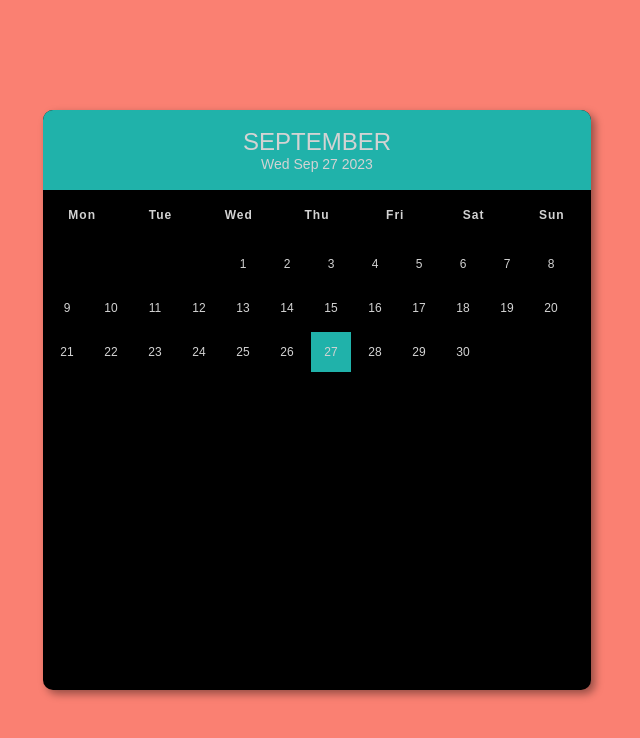
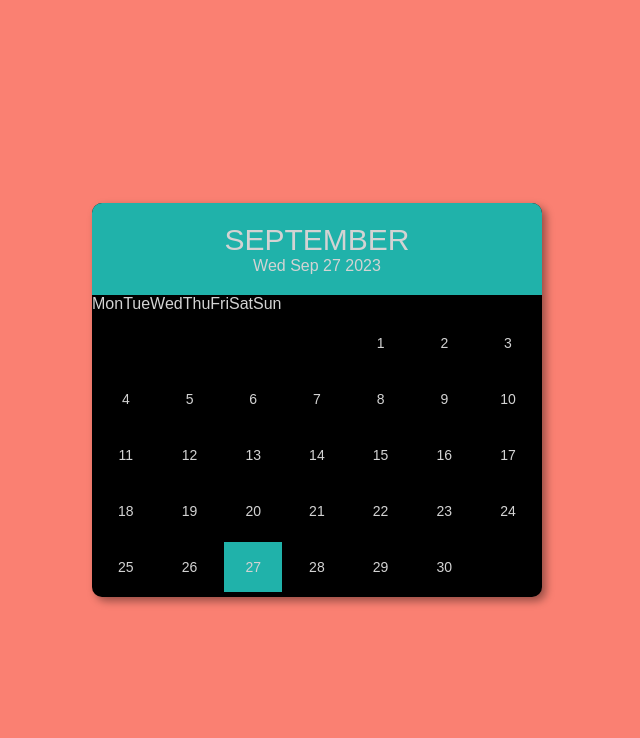
Before and after one commit to yuvrajsingadiya/calendar, a plain HTML site: page index.html in a window 768 px wide. Shown: the whole page, without its empty margins (67-707 px from the left). Drawn offline with Linux system fonts and the light colour scheme.

Commit message:
Update style.css

```diff
--- a/style.css
+++ b/style.css
@@ -1,111 +1,85 @@
-*{
+* {
     margin: 0;
     padding: 0;
     font-family: sans-serif;
     box-sizing: border-box;
+}
 
-}
-.container{
+.container {
     width: 100%;
-height: 100vh;
+    min-height: 100vh;
     background-color: salmon;
     display: flex;
     justify-content: center;
-padding: 100px;
+    align-items: center;
+    padding: 10px;
 }
-.calander{
+
+.calander {
     background-color: black;
     color: lightgrey;
     width: 450px;
-    height: 520px;
+    max-width: 100%;
     border-radius: 10px;
-    box-shadow: 4px 4px 8px rgba(0, 0, 0, .4);
+    box-shadow: 4px 4px 8px rgba(0, 0, 0, 0.4);
 }
-.month{
-width: 100%;
-height: 120px;
+
+.month {
+    padding: 20px;
     background-color: lightseagreen;
-display: flex;
-justify-content: center;
-align-items: center;
     text-align: center;
     border-radius: 10px 10px 0 0;
+}
 
-}
-.month h1{
+.month h1 {
     font-size: 30px;
     font-weight: 400;
     text-transform: uppercase;
 }
-.month p{
+
+.month p {
     font-size: 16px;
+}
 
+.WEEK {
+    display: none;
 }
-.WEEK{
-    width: 100%;
-    height: 50px;
-    display: flex;
-}
-.WEEK div{
-font-size: 15px;
-font-weight: bold;
-letter-spacing: 1px;
-width: 100%;
-display: flex;
-justify-content: center;
-align-items: center;
 
-
-}
-.days{
-    width: 100%;
+.days {
     display: flex;
     flex-wrap: wrap;
     padding: 2px;
 }
-.days div{
+
+.days div {
     font-size: 14px;
     margin: 3px;
-    width: 57.5px;
+    width: calc(14.28% - 6px);
     height: 50px;
     display: flex;
     justify-content: center;
     align-items: center;
 }
-.days div:hover:not(.empty){
+
+.days div:hover:not(.empty) {
     border: 2px solid gray;
 }
-.today{
+
+.today {
     background-color: lightseagreen;
 }
 
- @media (max-width: 768px) {
+@media (min-width: 768px) {
     .calander {
-        width: 100%;
-        height: auto;
-        margin: 10px;
+        width: 90%;
+        max-width: 450px;
     }
 
-    .month {
-        height: 80px;
-    }
-
-    .month h1 {
-        font-size: 24px;
-    }
-
-    .month p {
-        font-size: 14px;
-    }
-
-    .WEEK div {
-        font-size: 12px;
+    .WEEK {
+        display: flex;
     }
 
     .days div {
-        font-size: 12px;
-        width: 40px;
-        height: 40px;
-        margin: 2px;
+        width: calc(14.28% - 6px);
     }
 }
```
Lines whose indentation alone changed are shown as unchanged.
